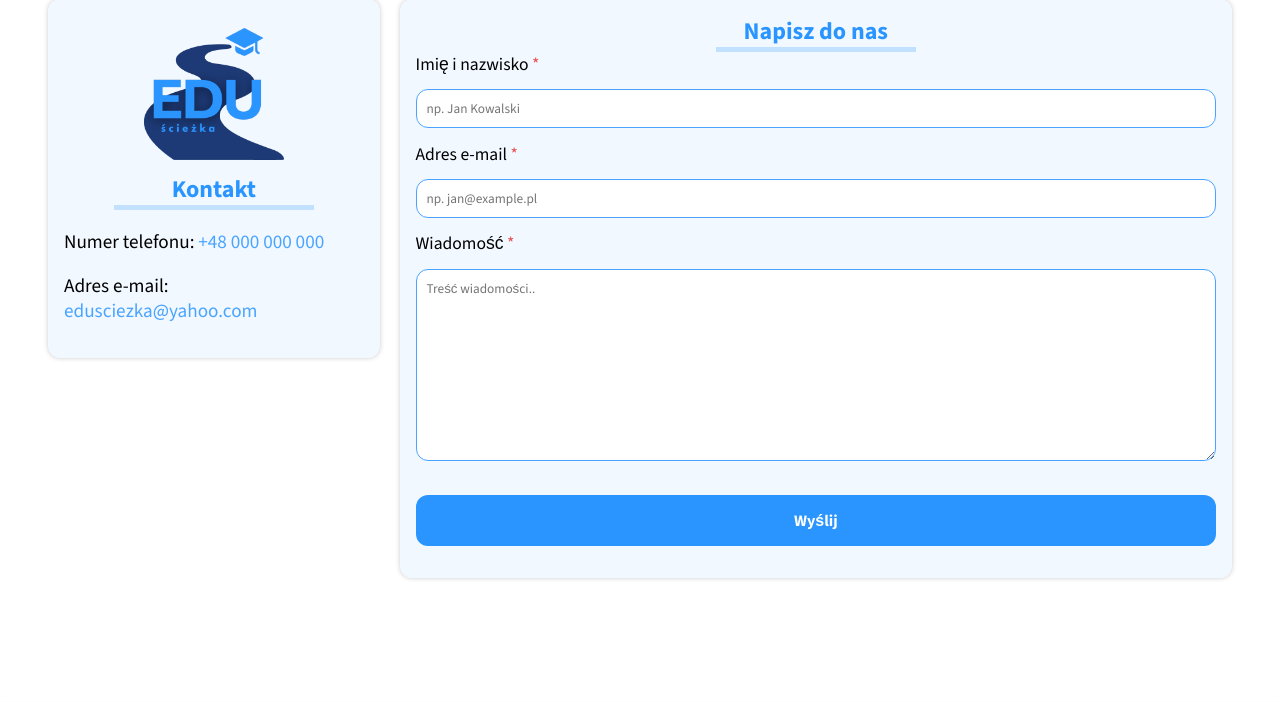
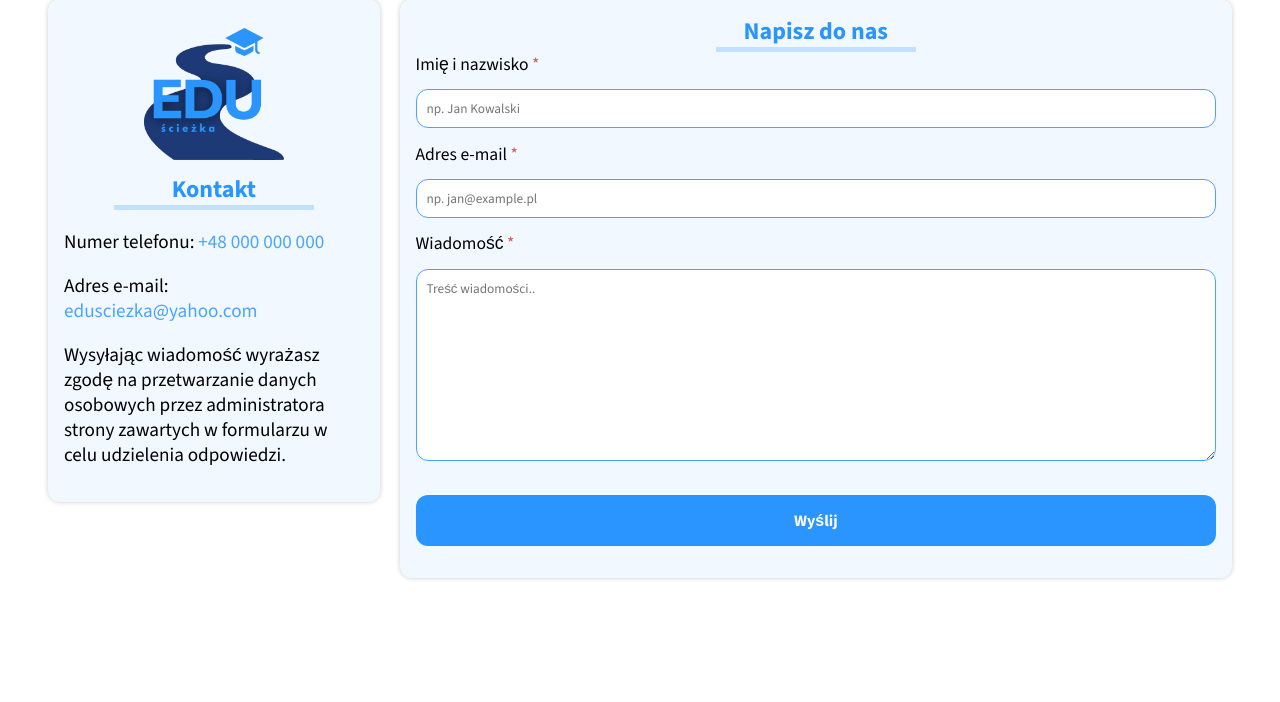
Before and after one commit to NikolosPl/EduSciezka, a PHP site: page /public/template/kontakt.php in a window 1280 px wide. Shown: the part 161-863 px from the top of the page. Run offline with PHP 8.4, Linux system fonts and the light colour scheme.

Commit message:
informacja o przetwarzaniu danych osobowych

```diff
--- a/public/template/kontakt.php
+++ b/public/template/kontakt.php
@@ -292,6 +292,7 @@ if ($_SERVER['REQUEST_METHOD'] === 'POST') {
                 <div class="line"></div>
                 <p>Numer telefonu: <span>+48 000 000 000</span></p>
                 <p>Adres e-mail: <span>edusciezka@yahoo.com</span></p>
+                <p>Wysyłając wiadomość wyrażasz zgodę na przetwarzanie danych osobowych przez administratora strony zawartych w formularzu w celu udzielenia odpowiedzi.</p>
             </div>
             <div class="contact-info-right">
                 <h2>Napisz do nas</h2>
```
